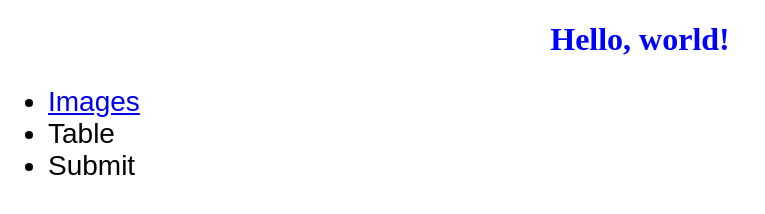
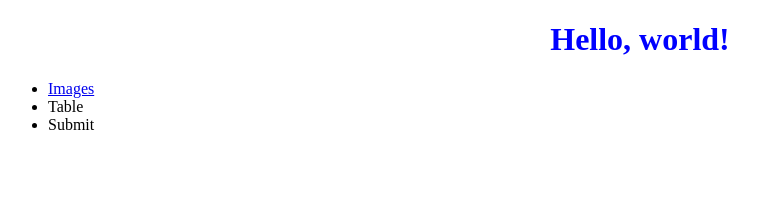
Before and after one commit to austinvoice/project0, a plain HTML site: page index.html in a window 1280 px wide. Shown: the whole page, without its empty margins (0-765 px from the left). Drawn offline with Linux system fonts and the light colour scheme.

Commit message:
Update styles.css

```diff
--- a/styles.css
+++ b/styles.css
@@ -7,8 +7,3 @@ h1 {
 p {
 	color: red;
 }
-
-ul {
-	font-family: Arial, san-serif;
-	font-size: 28px;
-}
```
